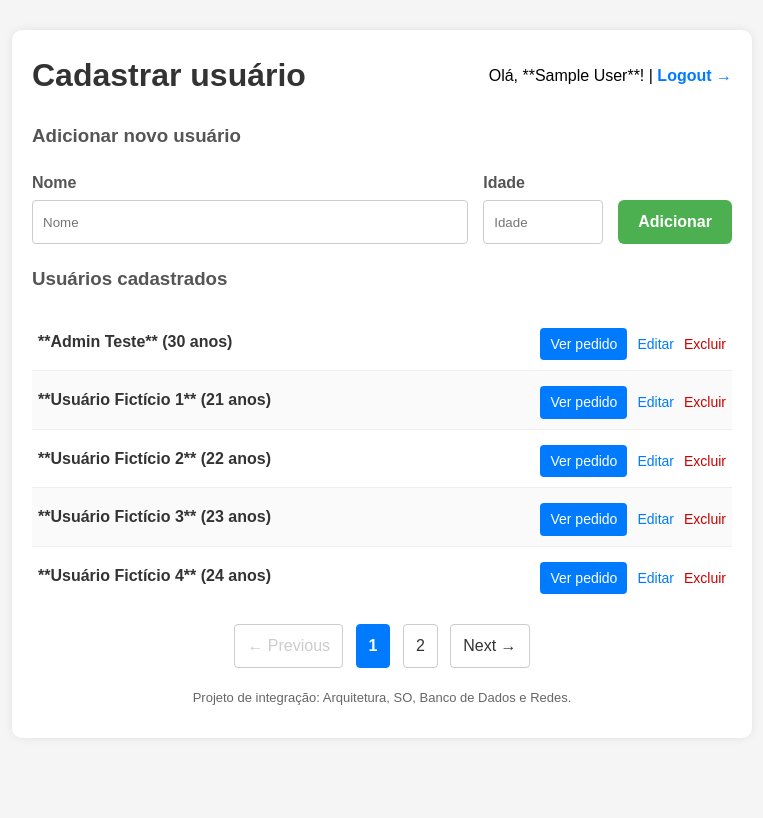
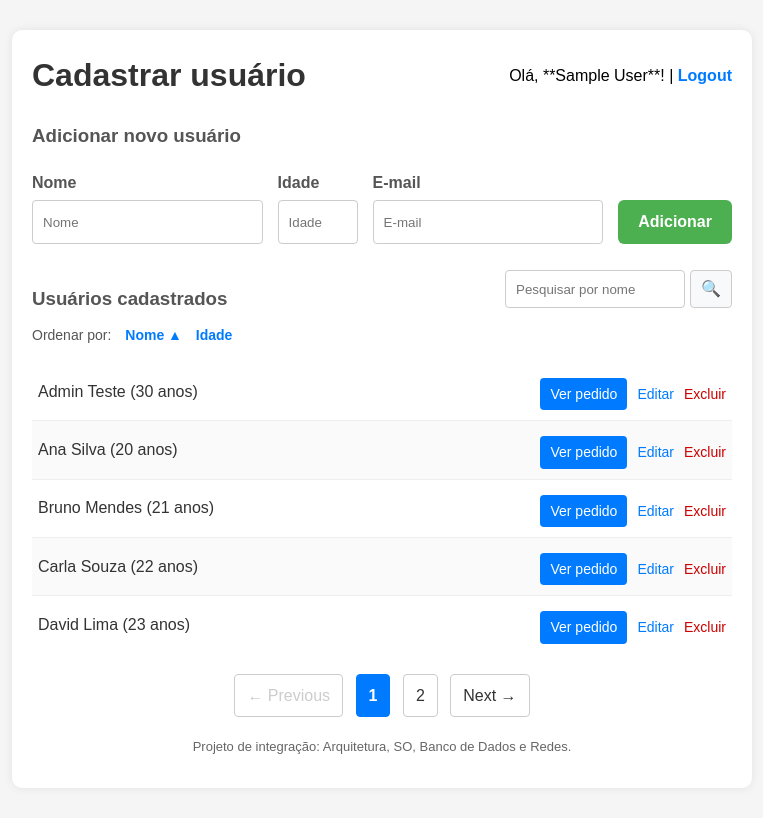
Before and after one commit to rafaellemecamargo-ai/cadastro-flask-coldspace, a Flask app: page /cadastro in a window 1280 px wide. Shown: the whole page, without its empty margins (258-1021 px from the left). Before the commit the page ends 705 px from the top, so only its background shows below. Run offline with Flask 3, Linux system fonts and the light colour scheme; the visitor is signed in with stand-in values (Sample User, id 1).

Commit message:
feature inclusion part 7

```diff
--- a/app.py
+++ b/app.py
@@ -79,10 +79,10 @@ def popular_dados_iniciais():
 
 # Adiciona 5 usuários fictícios para testar a paginação
     if Usuario.query.count() < 6:
-        for i in range(1, 6):
-            if not Usuario.query.filter_by(email=f'usuario{i}@temp.com').first():
+        for i, nome_ficticio in enumerate(['Ana Silva', 'Bruno Mendes', 'Carla Souza', 'David Lima', 'Erica Santos']):
+            if not Usuario.query.filter_by(email=f'usuario{i+1}@temp.com').first():
                 senha_hashed = generate_password_hash('123', method='pbkdf2:sha256')
-                temp_user = Usuario(nome=f'Usuário Fictício {i}', idade=20+i, email=f'usuario{i}@temp.com', senha_hash=senha_hashed)
+                temp_user = Usuario(nome=nome_ficticio, idade=20+i, email=f'usuario{i+1}@temp.com', senha_hash=senha_hashed)
                 db.session.add(temp_user)
         db.session.commit()
 
@@ -105,7 +105,7 @@ def login_required(f):
 
 @app.route('/', methods=['GET', 'POST'])
 def login_page():
-    # Se já estiver logado, redireciona para o cadastro
+    # Tela 1: Login
     if 'usuario_id' in session:
         return redirect(url_for('cadastro_usuarios'))
 
@@ -118,7 +118,7 @@ def login_page():
         if usuario and check_password_hash(usuario.senha_hash, senha):
             session['usuario_id'] = usuario.id
             session['usuario_nome'] = usuario.nome
-            # Redireciona para o cadastro de usuários após o login
+            # Redireciona para o cadastro (Tela 2) após o login
             return redirect(url_for('cadastro_usuarios'))
 
         return render_template('login.html', erro='Email ou senha incorretos.')
@@ -137,11 +137,33 @@ def logout():
 @app.route('/cadastro')
 @login_required
 def cadastro_usuarios():
-    # Implementação de paginação (5 itens por página)
+    # Parâmetros de Filtro e Ordenação
+    search_query = request.args.get('q', '')
+    sort_by = request.args.get('sort', 'nome') # Padrão: nome
+    direction = request.args.get('direction', 'asc') # Padrão: ascendente
     page = request.args.get('page', 1, type=int)
     per_page = 5
 
-    pagination = Usuario.query.order_by(Usuario.id).paginate(
+    query = Usuario.query
+
+    # 1. Filtro de Busca (por Nome)
+    if search_query:
+        query = query.filter(Usuario.nome.ilike(f'%{search_query}%'))
+
+    # 2. Ordenação
+    if sort_by == 'nome':
+        if direction == 'desc':
+            query = query.order_by(Usuario.nome.desc())
+        else:
+            query = query.order_by(Usuario.nome.asc())
+    elif sort_by == 'idade':
+        if direction == 'desc':
+            query = query.order_by(Usuario.idade.desc())
+        else:
+            query = query.order_by(Usuario.idade.asc())
+
+    # 3. Paginação
+    pagination = query.paginate(
         page=page, per_page=per_page, error_out=False
     )
 
@@ -149,7 +171,10 @@ def cadastro_usuarios():
         'cadastro_usuarios.html',
         usuarios=pagination.items,
         pagination=pagination,
-        usuario_logado=session.get('usuario_nome')
+        usuario_logado=session.get('usuario_nome'),
+        search_query=search_query,
+        sort_by=sort_by,
+        direction=direction
     )
 
 @app.route('/adicionar', methods=['POST'])
@@ -157,26 +182,28 @@ def cadastro_usuarios():
 def adicionar():
     nome = request.form.get('nome', '').strip()
     idade = request.form.get('idade', '').strip()
+    email = request.form.get('email', '').strip()
 
     try:
         idade = int(idade)
     except ValueError:
         idade = None
 
-    if nome and isinstance(idade, int) and idade >= 0:
-        # Cria um email único e uma senha padrão para satisfazer o DB
-        base_email = f"{nome.lower().replace(' ', '_')[:20]}"
-        email = f"{base_email}_{datetime.now().strftime('%f')}@temp.com"
-        senha_hashed = generate_password_hash("temp_password", method='pbkdf2:sha256')
+    if nome and isinstance(idade, int) and idade >= 0 and email:
+        senha_hashed = generate_password_hash("novasenha123", method='pbkdf2:sha256')
 
         novo_usuario = Usuario(nome=nome, idade=idade, email=email, senha_hash=senha_hashed)
         try:
             db.session.add(novo_usuario)
             db.session.commit()
         except Exception:
-            return "Erro: Falha ao adicionar usuário. Tente novamente.", 400
+            # Trata erro de email duplicado (unique=True)
+            return "Erro: Email já cadastrado ou dados inválidos.", 400
 
         return redirect(url_for('cadastro_usuarios'))
+
+    return "Erro: Dados incompletos ou inválidos.", 400
+
 
 @app.route('/editar/<int:id>', methods=['GET', 'POST'])
 @login_required
@@ -185,22 +212,27 @@ def editar(id):
     if request.method == 'POST':
         nome = request.form.get('nome', '').strip()
         idade = request.form.get('idade', '').strip()
+        email = request.form.get('email', '').strip() # NOVO: Captura o email
 
         try:
             idade = int(idade)
         except ValueError:
             idade = None
 
-        if nome and isinstance(idade, int) and idade >= 0:
+        # NOVO: Verifica se o email é válido
+        if nome and isinstance(idade, int) and idade >= 0 and email:
             usuario.nome = nome
             usuario.idade = idade
+            usuario.email = email # NOVO: Atualiza o email
 
             try:
                 db.session.commit()
             except Exception:
-                return "Erro: Falha ao atualizar dados.", 400
+                # Retorna erro se o email for duplicado
+                return "Erro: Falha ao atualizar dados. O e-mail pode já estar em uso.", 400
 
         return redirect(url_for('cadastro_usuarios'))
+    # Tela 6: Editar Usuário
     return render_template('editar.html', usuario=usuario)
 
 @app.route('/deletar/<int:id>')
@@ -208,8 +240,8 @@ def editar(id):
 def deletar(id):
     usuario = Usuario.query.get_or_404(id)
 
-    if usuario.id == session.get('usuario_id'):
-        return "Você não pode deletar sua própria conta de administrador.", 403
+    if usuario.id == 1:
+        return "Você não pode deletar este usuário de teste.", 403
 
     db.session.delete(usuario)
     db.session.commit()
@@ -220,18 +252,16 @@ def deletar(id):
 @app.route('/pedidos')
 @login_required
 def pedidos_lista():
-    # Rota para os pedidos do usuário logado (Admin)
+    # Lista de pedidos do Admin logado
     usuario_logado_id = session['usuario_id']
     pedidos = Pedido.query.filter_by(usuario_id=usuario_logado_id).order_by(Pedido.data_pedido.desc()).all()
+    # Tela 3: Detalhes do Pedido (Adaptado para lista)
     return render_template('pedidos.html', pedidos=pedidos, usuario_alvo=None)
 
 @app.route('/pedidos_usuario/<int:user_id>')
 @login_required
 def pedidos_usuario(user_id):
-    # Rota para o Admin ver os pedidos de um usuário específico
-    usuario = Usuario.query.get_or_404(user_id)
-    # Para o teste, vamos apenas redirecionar para a lista do Admin,
-    # já que só ele tem pedidos populados para demonstração.
+    # A rota "Ver pedido" redireciona para a lista de pedidos do Admin por simplicidade.
     return redirect(url_for('pedidos_lista'))
 
 
@@ -239,11 +269,13 @@ def pedidos_usuario(user_id):
 @login_required
 def detalhe_pedido(id):
     pedido = Pedido.query.get_or_404(id)
+    # Tela 4: Detalhes do pedido
     return render_template('detalhe_pedido.html', pedido=pedido)
 
 @app.route('/produto/<int:id>')
 def detalhe_produto(id):
     produto = Produto.query.get_or_404(id)
+    # Tela 5: Detalhes do Produto
     return render_template('detalhe_produto.html', produto=produto)
 
 
--- a/static/style.css
+++ b/static/style.css
@@ -18,7 +18,7 @@ label { font-weight: bold; display: block; margin-bottom: 5px; color: #555; }
 
 /* --- Estilos de Navegação --- */
 
-/* Header da tela de Cadastro */
+/* Header da tela de Cadastro (Tela 2) */
 .header-nav {
     display: flex;
     justify-content: space-between;
@@ -44,7 +44,7 @@ label { font-weight: bold; display: block; margin-bottom: 5px; color: #555; }
     color: #0056b3;
 }
 
-/* Navegação secundária */
+/* Navegação secundária (Telas 3, 4, 5 e Editar) */
 .secondary-nav {
     display: flex;
     justify-content: space-between;
@@ -103,7 +103,8 @@ label { font-weight: bold; display: block; margin-bottom: 5px; color: #555; }
 .list li:last-child { border-bottom: none; }
 .list li:nth-child(even) { background-color: #fafafa; }
 
-.list li span.user { font-weight: bold; color: #333; }
+.list li span.user { color: #333; }
+.list li span.user b { font-weight: bold; }
 
 .list li div { display: flex; gap: 10px; margin-top: 5px; align-items: center; }
 
@@ -178,31 +179,31 @@ label { font-weight: bold; display: block; margin-bottom: 5px; color: #555; }
 /* Footer */
 footer { margin-top: 20px; font-size: 13px; color: #666; text-align: center; }
 
+/* --- NOVOS AJUSTES ESPECÍFICOS PARA O FORMULÁRIO DE ADICIONAR USUÁRIO --- */
 .add-user-form {
-    display: flex;
-    flex-wrap: wrap;
+    display: grid;
+    /* 1. Campos Nome e E-mail iguais (long-equal) */
+    grid-template-columns: 3fr 1fr 3fr auto;
+    gap: 15px;
     align-items: flex-end;
-    gap: 15px;
 }
-
 .add-user-form .form-group {
     display: flex;
     flex-direction: column;
-    flex-grow: 1;
-    min-width: 120px;
+}
+/* Força Nome e E-mail a terem a mesma largura (3fr) */
+.add-user-form .form-group.long-equal {
+    grid-column: span 1;
 }
 
 .add-user-form .form-group.short-input {
-    flex-grow: 0;
-    width: 80px;
+    width: 80px; /* Largura fixa para Idade */
 }
-
 .add-user-form input {
     width: 100%;
     box-sizing: border-box;
     height: 44px;
 }
-
 .add-user-form .add-button {
     height: 44px;
     padding: 0 20px;
@@ -210,7 +211,69 @@ footer { margin-top: 20px; font-size: 13px; color: #666; text-align: center; }
     flex-shrink: 0;
 }
 
-/* Garante que o label esteja correto para todos os inputs */
-.form label {
-    margin-bottom: 5px;
+/* --- Estilos para Busca e Ordenação --- */
+.users-header {
+    display: flex;
+    justify-content: space-between;
+    align-items: center;
+    margin-bottom: 10px;
 }
+.users-header h3 {
+    margin-bottom: 0;
+}
+.search-form {
+    display: flex;
+    gap: 5px;
+}
+.search-form input[type="text"] {
+    padding: 8px 10px;
+    border: 1px solid #ccc;
+    border-radius: 4px;
+    width: 180px;
+    height: 38px;
+    box-sizing: border-box;
+}
+.search-form .search-button {
+    background-color: #f8f9fa;
+    border: 1px solid #ccc;
+    color: #333;
+    padding: 8px 10px;
+    border-radius: 4px;
+    cursor: pointer;
+    font-size: 16px;
+    line-height: 1;
+    height: 38px;
+    box-sizing: border-box;
+    display: inline-flex;
+    align-items: center;
+    justify-content: center;
+}
+
+.sort-links {
+    margin-bottom: 15px;
+    font-size: 14px;
+    color: #555;
+}
+.sort-links a {
+    margin-left: 10px;
+    color: #007bff;
+    text-decoration: none;
+    font-weight: bold;
+}
+.sort-links a:hover {
+    text-decoration: underline;
+}
+
+/* Responsividade básica */
+@media (max-width: 600px) {
+    .add-user-form {
+        grid-template-columns: 1fr 1fr;
+    }
+    .add-user-form .form-group.long-equal {
+        grid-column: span 2;
+    }
+    .add-user-form .add-button {
+        grid-column: span 2;
+        width: 100%;
+    }
+}
--- a/templates/cadastro_usuarios.html
+++ b/templates/cadastro_usuarios.html
@@ -9,14 +9,14 @@
         <div class="container">
             <div class="header-nav">
                 <h1>Cadastrar usuário</h1>
-                <p>Olá, **{{ usuario_logado }}**! | <a class="logout-link" href="{{ url_for('logout') }}">Logout →</a></p>
+                <p>Olá, **{{ usuario_logado }}**! | <a class="logout-link" href="{{ url_for('logout') }}">Logout</a></p>
             </div>
 
             <h3>Adicionar novo usuário</h3>
 
             <form method="post" action="{{ url_for('adicionar') }}" class="form add-user-form">
 
-                <div class="form-group">
+                <div class="form-group long-equal">
                     <label for="nome">Nome</label>
                     <input id="nome" name="nome" placeholder="Nome" required>
                 </div>
@@ -26,15 +26,47 @@
                     <input id="idade" name="idade" type="number" placeholder="Idade" required>
                 </div>
 
+                <div class="form-group long-equal">
+                    <label for="email">E-mail</label>
+                    <input id="email" name="email" type="email" placeholder="E-mail" required>
+                </div>
+
                 <button type="submit" class="add-button">Adicionar</button>
             </form>
 
-            <h3>Usuários cadastrados</h3>
+            <div class="users-header">
+                <h3>Usuários cadastrados</h3>
+
+                <form method="GET" class="search-form">
+                    <input type="text" name="q" placeholder="Pesquisar por nome" value="{{ search_query }}">
+                    <button type="submit" class="search-button">🔍</button>
+
+                    <input type="hidden" name="sort" value="{{ sort_by }}">
+                    <input type="hidden" name="direction" value="{{ direction }}">
+                </form>
+            </div>
+
+            <div class="sort-links">
+                Ordenar por:
+                {% set new_direction_name = 'desc' if sort_by == 'nome' and direction == 'asc' else 'asc' %}
+                <a href="{{ url_for('cadastro_usuarios', q=search_query, sort='nome', direction=new_direction_name) }}">
+                    Nome {% if sort_by == 'nome' %}
+                        {% if direction == 'asc' %} ▲ {% else %} ▼ {% endif %}
+                    {% endif %}
+                </a>
+
+                {% set new_direction_idade = 'desc' if sort_by == 'idade' and direction == 'asc' else 'asc' %}
+                <a href="{{ url_for('cadastro_usuarios', q=search_query, sort='idade', direction=new_direction_idade) }}">
+                    Idade {% if sort_by == 'idade' %}
+                        {% if direction == 'asc' %} ▲ {% else %} ▼ {% endif %}
+                    {% endif %}
+                </a>
+            </div>
 
             <ul class="list">
             {% for u in usuarios %}
                 <li>
-                    <span class="user">**{{ u.nome }}** ({{ u.idade }} anos)</span>
+                    <span class="user">{{ u.nome }} ({{ u.idade }} anos)</span>
                     <div>
                         <a class="ver-pedido-button" href="{{ url_for('pedidos_lista') }}">Ver pedido</a>
                         <a class="edit" href="{{ url_for('editar', id=u.id) }}">Editar</a>
@@ -48,7 +80,7 @@
 
             <div class="pagination">
                 {% if pagination.has_prev %}
-                    <a href="{{ url_for('cadastro_usuarios', page=pagination.prev_num) }}">← Previous</a>
+                    <a href="{{ url_for('cadastro_usuarios', page=pagination.prev_num, q=search_query, sort=sort_by, direction=direction) }}">← Previous</a>
                 {% else %}
                     <span class="disabled">← Previous</span>
                 {% endif %}
@@ -58,7 +90,7 @@
                         {% if page_num == pagination.page %}
                             <span class="current-page">{{ page_num }}</span>
                         {% else %}
-                            <a href="{{ url_for('cadastro_usuarios', page=page_num) }}">{{ page_num }}</a>
+                            <a href="{{ url_for('cadastro_usuarios', page=page_num, q=search_query, sort=sort_by, direction=direction) }}">{{ page_num }}</a>
                         {% endif %}
                     {% else %}
                         <span>...</span>
@@ -66,7 +98,7 @@
                 {% endfor %}
 
                 {% if pagination.has_next %}
-                    <a href="{{ url_for('cadastro_usuarios', page=pagination.next_num) }}">Next →</a>
+                    <a href="{{ url_for('cadastro_usuarios', page=pagination.next_num, q=search_query, sort=sort_by, direction=direction) }}">Next →</a>
                 {% else %}
                     <span class="disabled">Next →</span>
                 {% endif %}
--- a/templates/detalhe_pedido.html
+++ b/templates/detalhe_pedido.html
@@ -18,6 +18,7 @@
 
         <h3 style="margin-top: 20px;">Informações Adicionais:</h3>
         <p>Cliente: **{{ pedido.usuario.nome }}**</p>
+        <p>E-mail: **{{ pedido.usuario.email }}**</p>
         <p>Data da compra: **{{ pedido.data_pedido.strftime('%d/%m/%Y - %H:%M') }}**</p>
 
         <h3 style="margin-top: 20px;">Itens do pedido:</h3>
--- a/templates/editar.html
+++ b/templates/editar.html
@@ -21,6 +21,9 @@
             <label for="idade" style="margin-top: 10px;">Idade</label>
             <input id="idade" name="idade" type="number" placeholder="Idade" value="{{ usuario.idade }}" required>
 
+            <label for="email" style="margin-top: 10px;">E-mail</label>
+            <input id="email" name="email" type="email" placeholder="E-mail" value="{{ usuario.email }}" required>
+
             <button type="submit" style="margin-top: 15px;">Salvar Alterações</button>
         </form>
 
```
